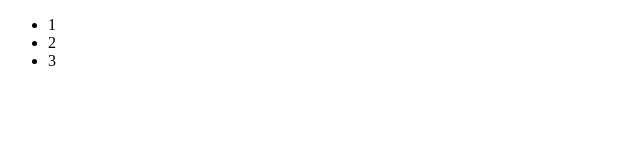
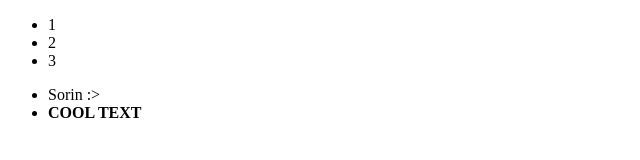
Before and after one commit to Aleks23/teamtest, a plain HTML site: page index.html in a window 1280 px wide. Shown: the whole page, without its empty margins (0-640 px from the left). Drawn offline with Linux system fonts and the light colour scheme.

Commit message:
am adaugat ul sorin buse

```diff
--- a/index.html
+++ b/index.html
@@ -9,5 +9,13 @@
 	<li>2</li>
 	<li>3</li>
 </ul>
+    <ul>
+        <li>
+            Sorin :>
+        </li>
+        <li>
+            <b>COOL TEXT</b>
+        </li>
+    </ul>
 </body>
 </html>
```
